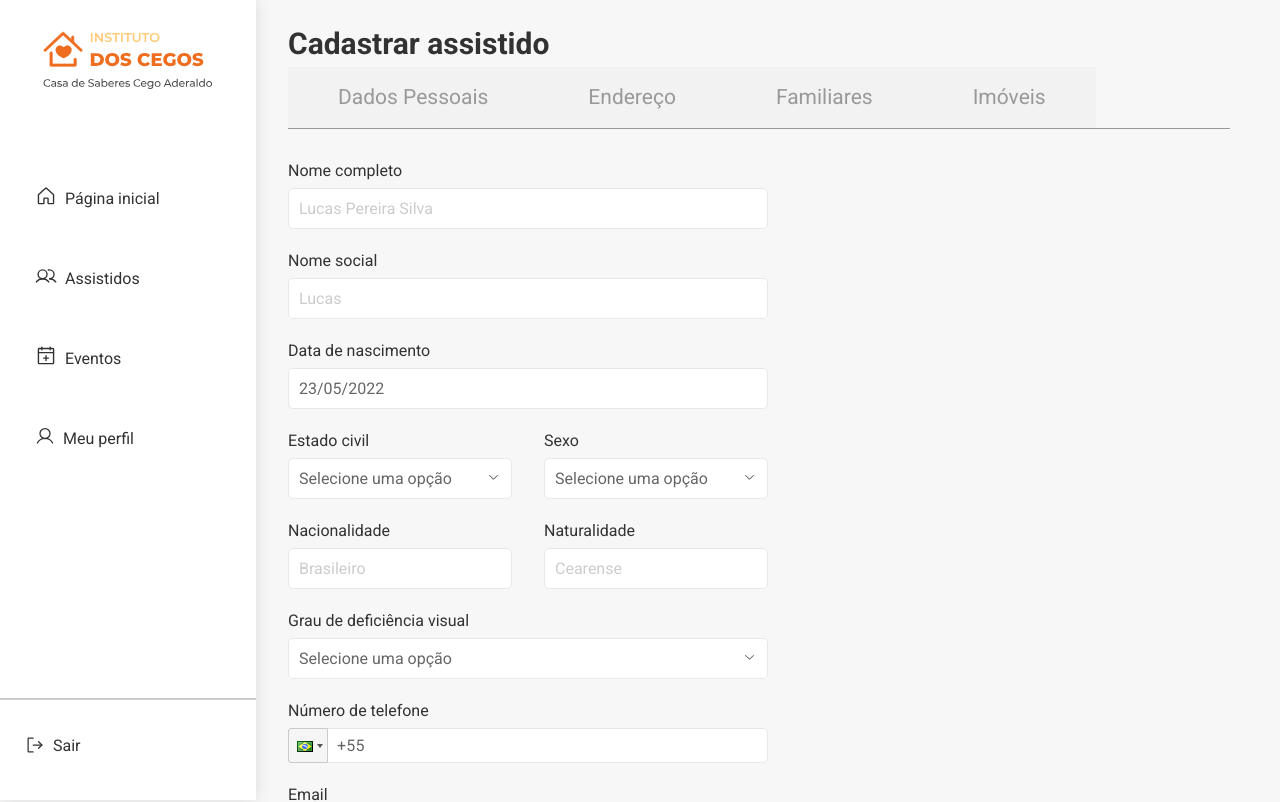
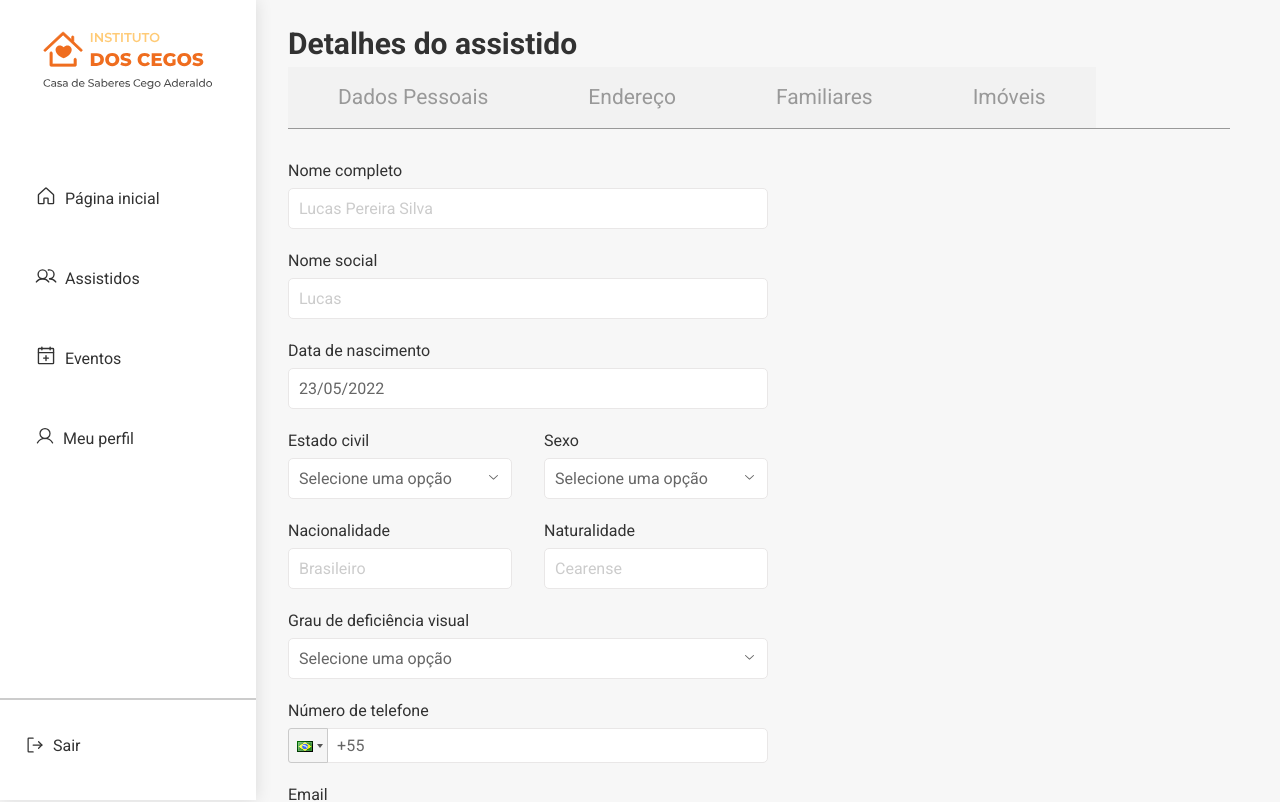
Before and after one commit to dev-inove/IDC-Frontend-legado, a React (Vite) app: page /assistedRegister in a window 1280 px wide. Shown: the top 802 px of the page. Built offline with nearby package versions, Linux system fonts and the light colour scheme.

Commit message:
alterando o nome no cabeçalho do menu

```diff
--- a/src/pages/Assisteds/pages/Register/index.tsx
+++ b/src/pages/Assisteds/pages/Register/index.tsx
@@ -73,7 +73,7 @@ function Register() {
 
   return (
     <S.Container style={{ marginLeft: '18rem' }}>
-      <S.Welcome>Cadastrar assistido</S.Welcome>
+      <S.Welcome>Detalhes do assistido</S.Welcome>
 
       <S.MenuButton>
         <S.ButtonParagraph>Dados Pessoais</S.ButtonParagraph>
```
